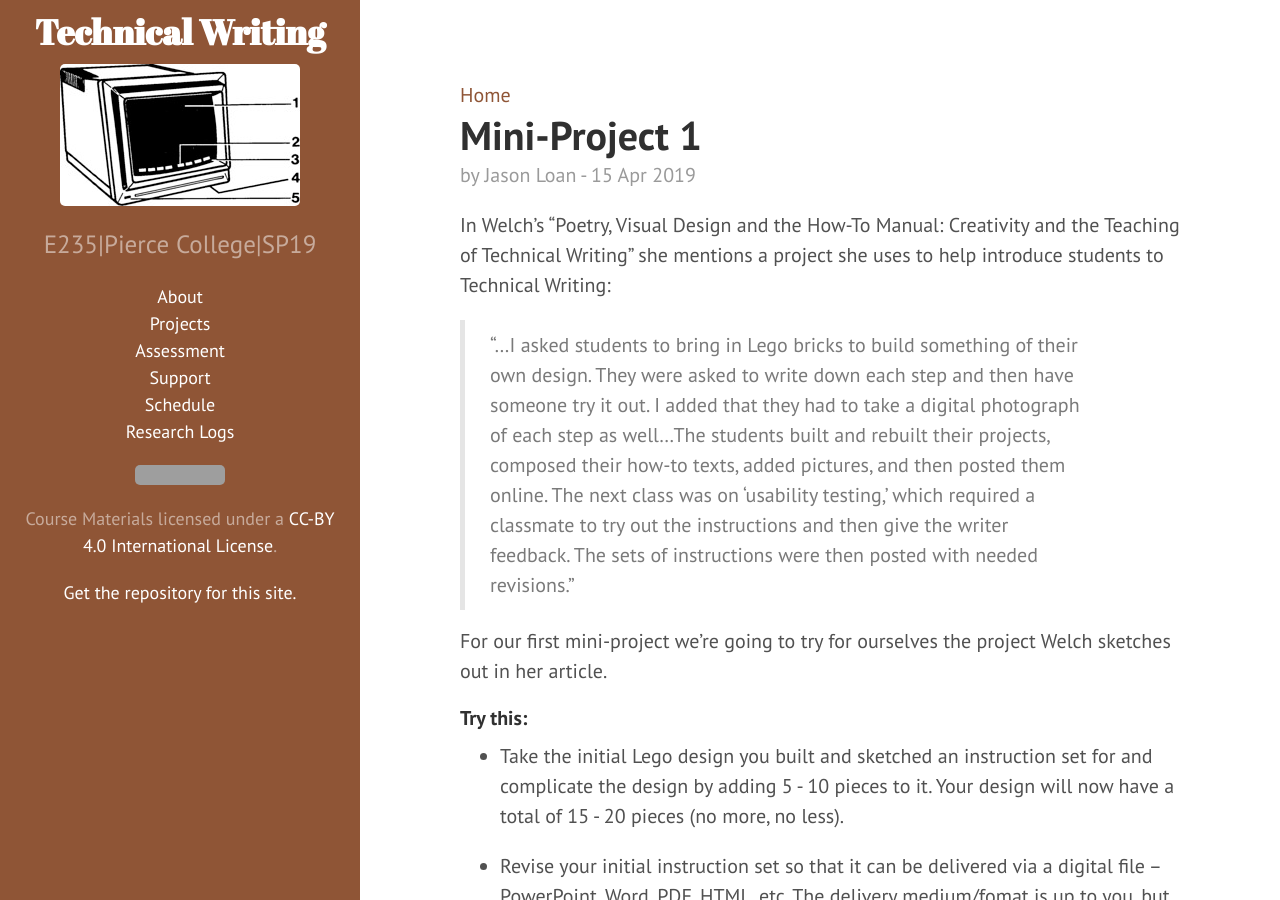
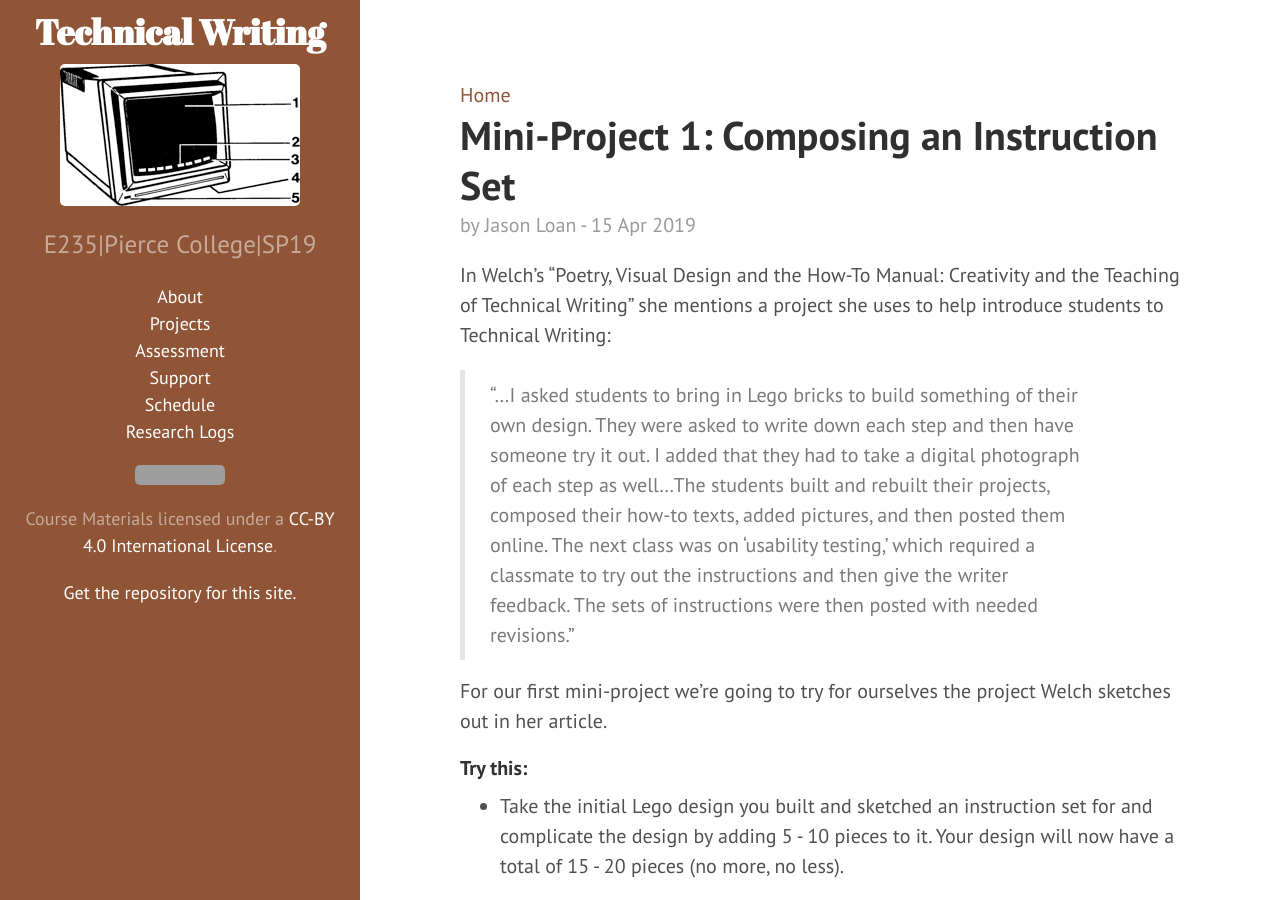
Before and after one commit to jloan/e235, a Jekyll site: the page built from _posts/2019-15-04-mini-project1.md, in a window 1280 px wide and 900 px high. Built offline with Jekyll 4.4.1, drawn with Linux system fonts in a browser that asks for light colours; grey boxes are pictures that could not be loaded.

Commit message:
Update 2019-15-04-mini-project1.md

```diff
--- a/_posts/2019-15-04-mini-project1.md
+++ b/_posts/2019-15-04-mini-project1.md
@@ -1,6 +1,6 @@
 ---
 layout: post
-title:  "Mini-Project 1"
+title:  "Mini-Project 1: Composing an Instruction Set"
 date:   2019-04-15 08:00:00
 category: projects
 author: Jason Loan
```
